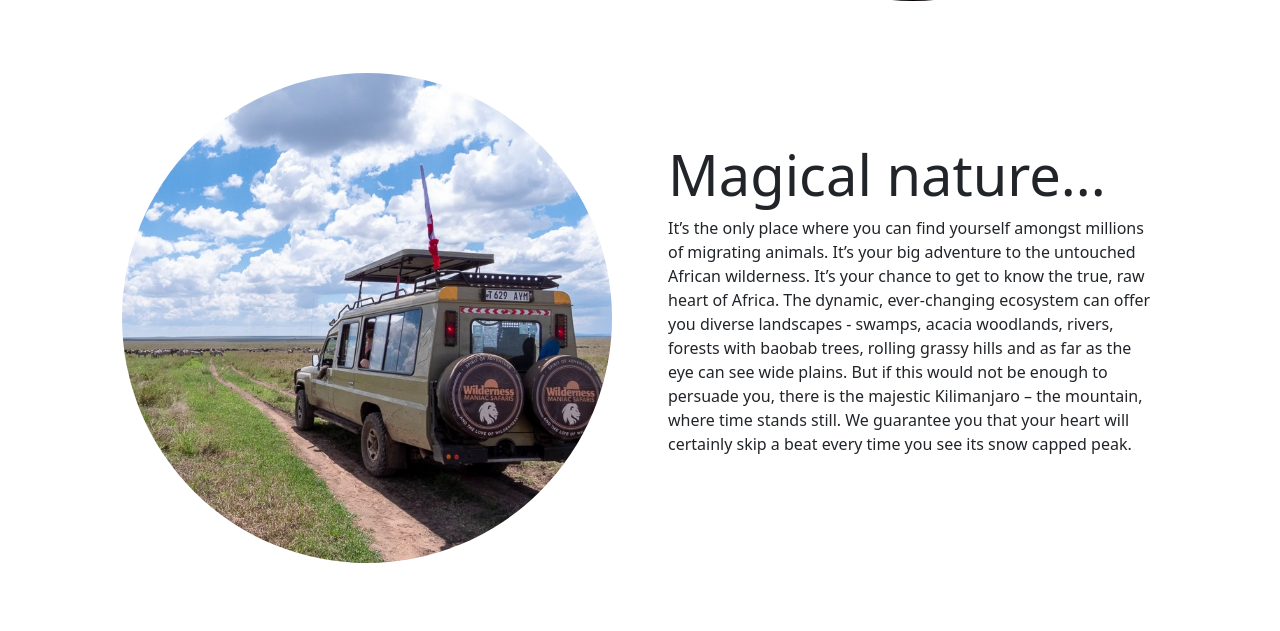
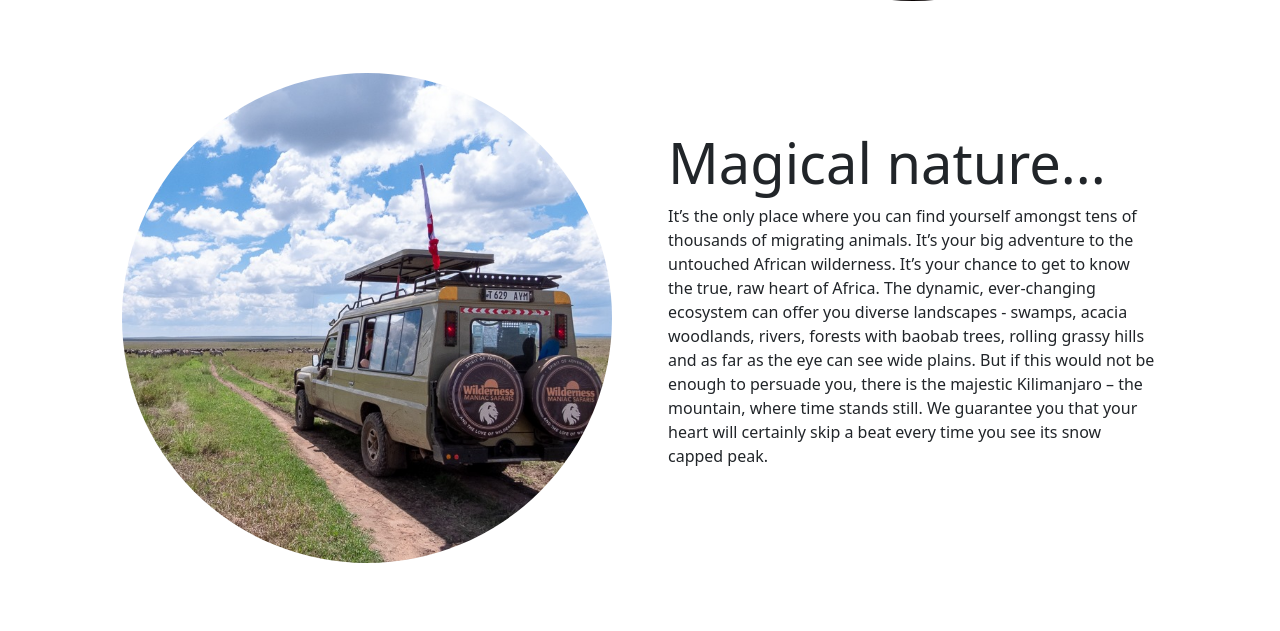
Before and after one commit to jvida/safari, a Django app: page /catalog/ in a window 1280 px wide. Shown: the part 1127-1758 px from the top of the page. Run offline with Django 3.2, Linux system fonts and the light colour scheme.

Commit message:
Fixing text

```diff
--- a/catalog/templates/index.html
+++ b/catalog/templates/index.html
@@ -60,7 +60,7 @@
           <div class="px-0 pb-5 px-md-3">
             <h2 class="display-4">Magical nature...</h2>
             <p>
-              It’s the only place where you can find yourself amongst millions of migrating animals.
+              It’s the only place where you can find yourself amongst tens of thousands of migrating animals.
               It’s your big adventure to the untouched African wilderness.
               It’s your chance to get to know the true, raw heart of Africa.
               The dynamic, ever-changing ecosystem can offer you diverse landscapes - swamps, acacia woodlands, rivers,
```
